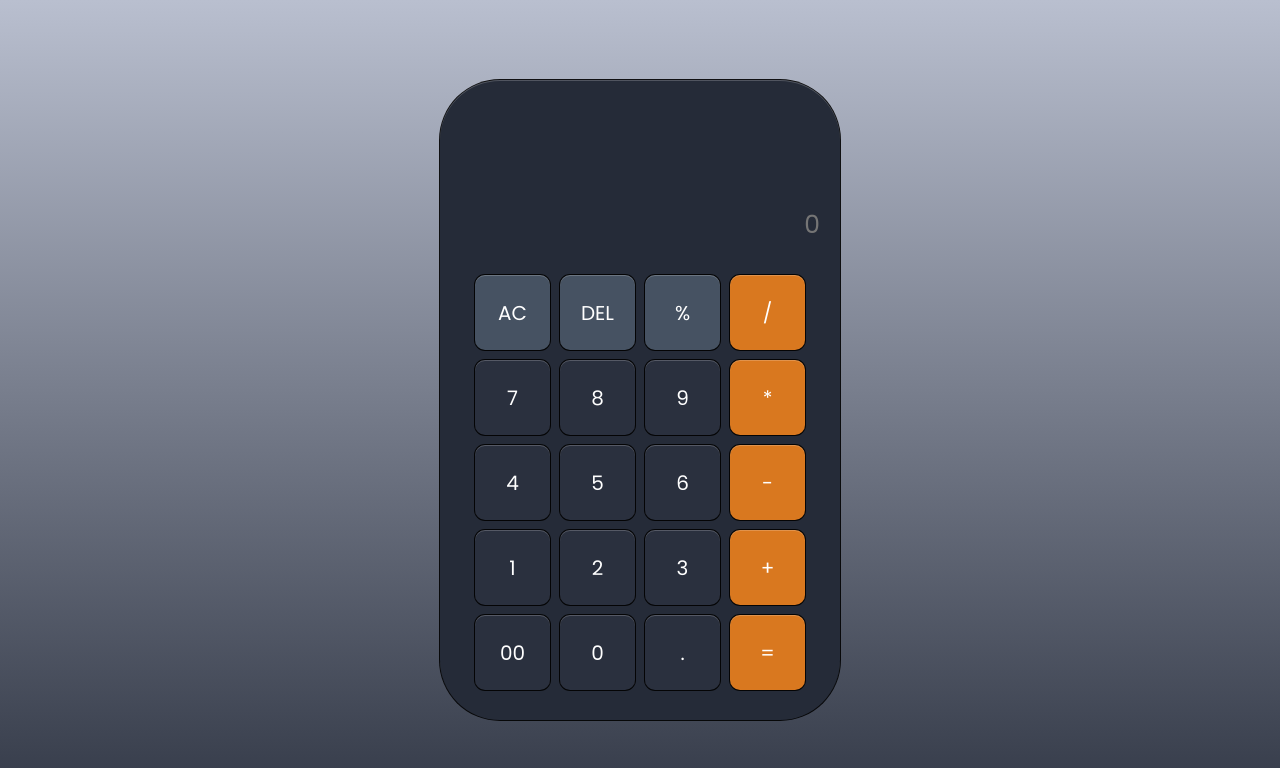
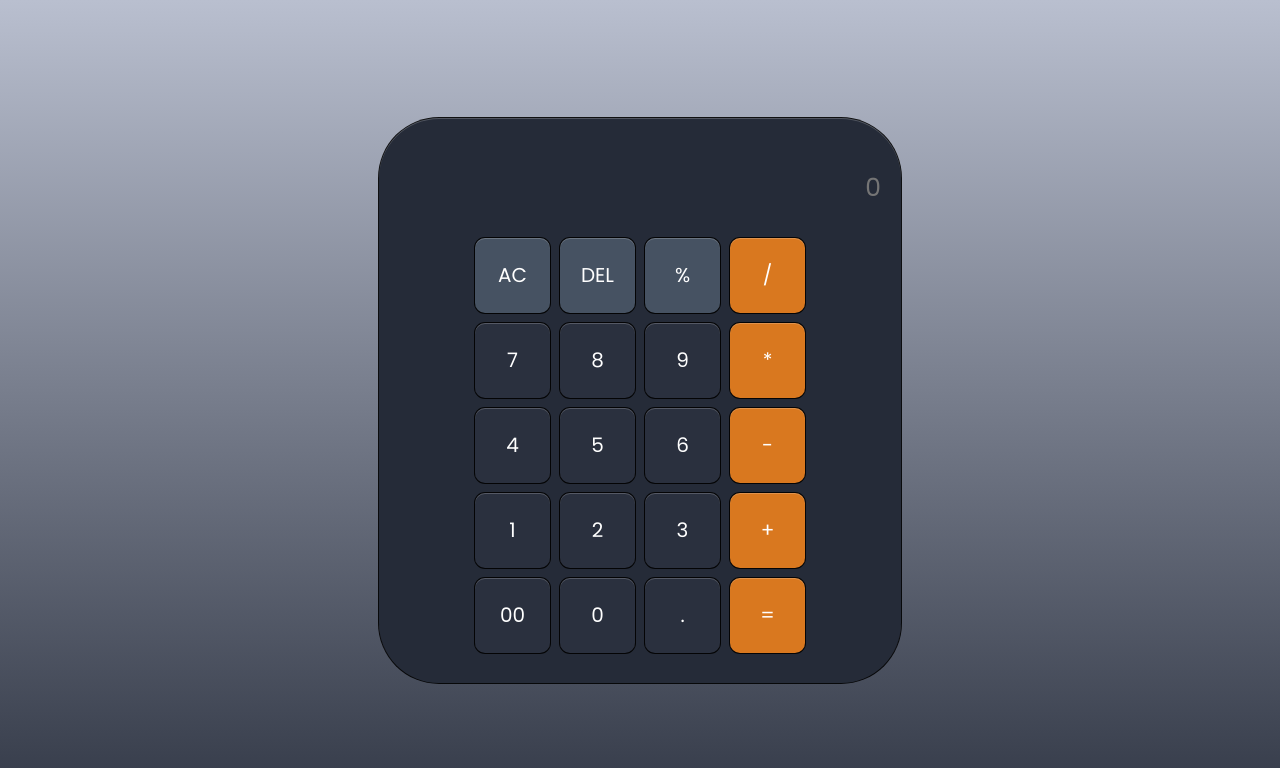
Before and after one commit to rakesh-kr-nyk/Calculator, a plain HTML site: page index.html in a window 1280 px wide. Drawn offline with Linux system fonts and the light colour scheme.

Commit message:
updated css file

```diff
--- a/style.css
+++ b/style.css
@@ -19,8 +19,6 @@ body{
 }
 
 .calculator {
-    height: 80vh;
-    width: 50vh;
     background-color: #252B38;
     border-radius: 60px;
     display: flex;
```
